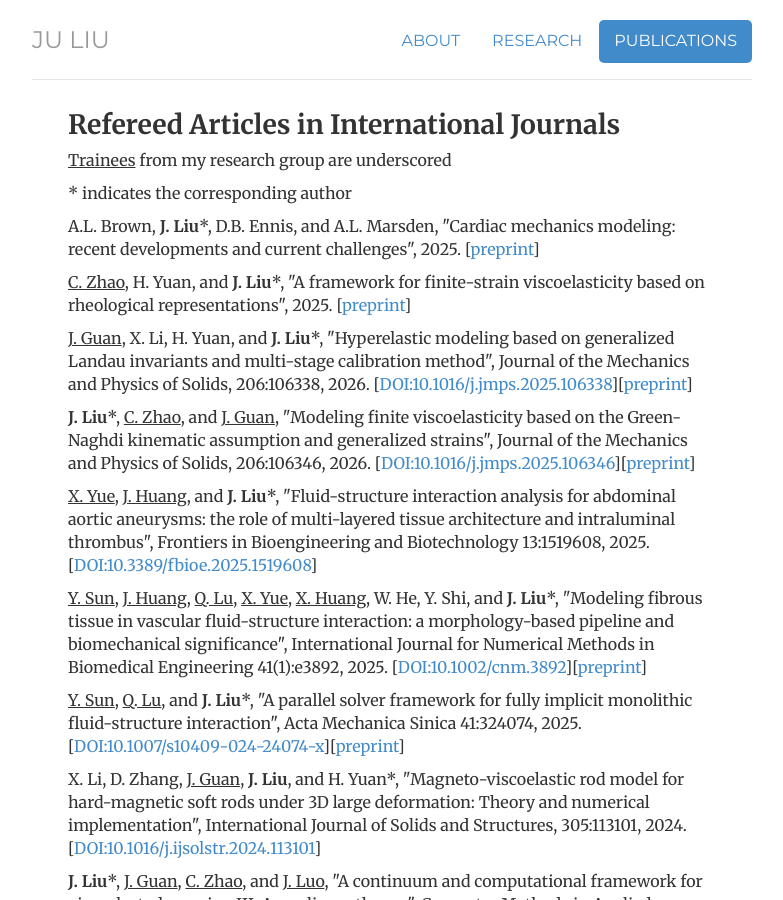
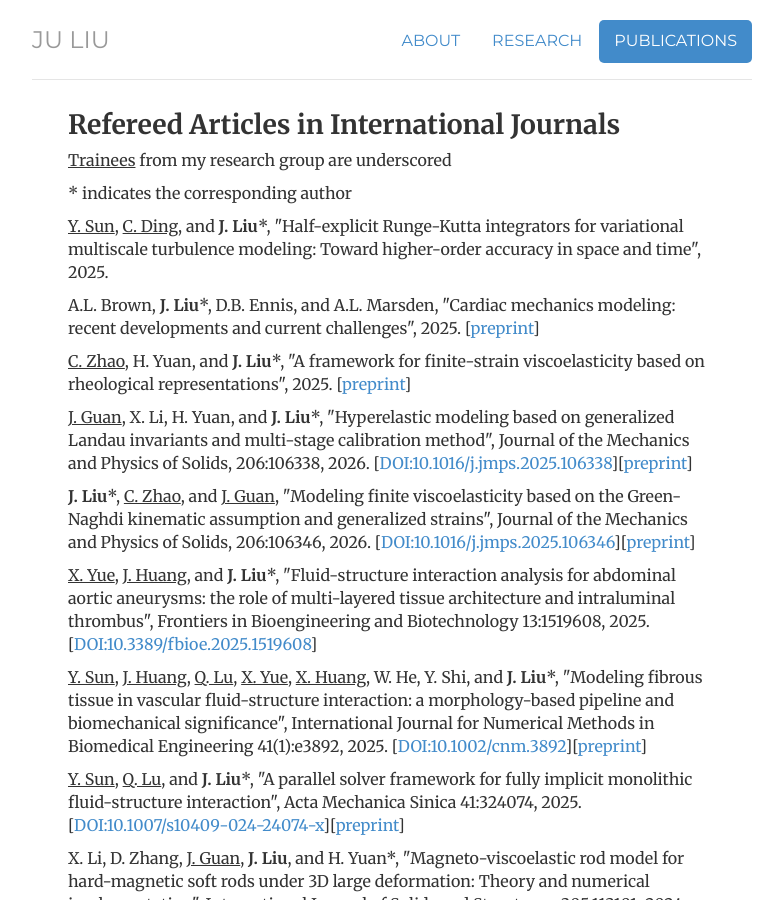
Before and after one commit to ju-liu/ju-liu.github.io, a Jekyll site: the page built from publications/index.html, in a window 1280 px wide and 900 px high. Shown: the whole window, without its empty margins (248-1031 px from the left). Built offline with Jekyll 4.4.1, drawn with Linux system fonts in a browser that asks for light colours; nearby versions of some CDN libraries; library files that are not in the unit come from our copies; comment, search, counter and statistics services are not loaded.

Commit message:
Update index.html

```diff
--- a/publications/index.html
+++ b/publications/index.html
@@ -13,6 +13,11 @@ description: Current Publications for Dr. Ju Liu
   <p><u>Trainees</u> from my research group are underscored</p>
 
   <p>* indicates the corresponding author</p>
+
+  <article>
+  <p><u>Y. Sun</u>, <u>C. Ding</u>, and <strong>J. Liu</strong>*, "Half-explicit Runge-Kutta integrators for variational multiscale turbulence modeling: Toward higher-order accuracy in space and time", 2025.</p>
+  </article>
+
   <article>
   <p>A.L. Brown, <strong>J. Liu</strong>*, D.B. Ennis, and A.L. Marsden, "Cardiac mechanics modeling: recent developments and current challenges", 2025. [<a href="https://arxiv.org/abs/2509.07971">preprint</a>]</p>
   </article>
@@ -145,7 +150,6 @@ description: Current Publications for Dr. Ju Liu
   <p>H. Guan, Y. Jiao, <strong>J. Liu</strong> and Y. Tang*, "Explicit Symplectic Methods for the Nonlinear Schrodinger Equation." Communications in Computational Physics, 6:639-654, 2009. [<a href="http://www.global-sci.org/oldweb/cicp/issue/FULLPDF/6/639/paper.pdf">Link</a>]</p>
   </article>
 
-
   <h2>Book Chapters</h2>
   <p><strong>J. Liu</strong>, "Thermal convection in the van der Waals fluid." in Frontiers in Computational Fluid-Structure Interaction and Flow Simulation, Research from Lead Investigators under Forty - 2018, edited by T.E. Tezduyar, Springer, 2018 [<a href="https://link.springer.com/chapter/10.1007%2F978-3-319-96469-0_9">DOI:10.1007/978-3-319-96469-0_9</a>][<a href="http://arxiv.org/abs/1809.01120">preprint</a>]</p>
 
@@ -157,11 +161,4 @@ description: Current Publications for Dr. Ju Liu
   <h2>Dissertation</h2>
   <p>Thermodynamically consistent modeling and simulation of multiphase flows. Ph.D. Dissertation, The University of Texas at Austin, 2014 [<a href="https://repositories.lib.utexas.edu/handle/2152/28353" title="Thermodynamically consistent modeling and simulation of multiphase flows">Link</a>]</p>
 
-  <!--
-  <h2>Research facilities</h2>
-  <img  class="img-responsive" alt="taiyi" src="/img/taiyi.jpeg">
-  <p>Tai-Yi is a high-performance computing facility located on the campus of SUSTech. Its peak performance is 2.5 PFlops, and it ranked 368 in the Top 500 list in June 2021.</p>
-  -->
-
-
 </div>
```
